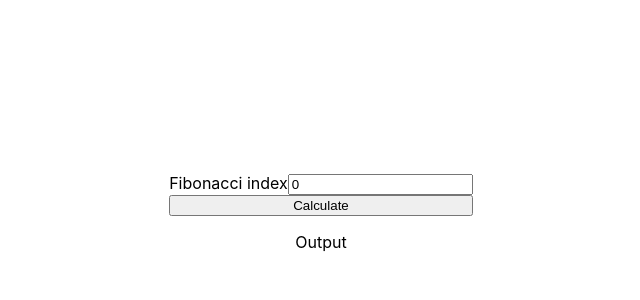
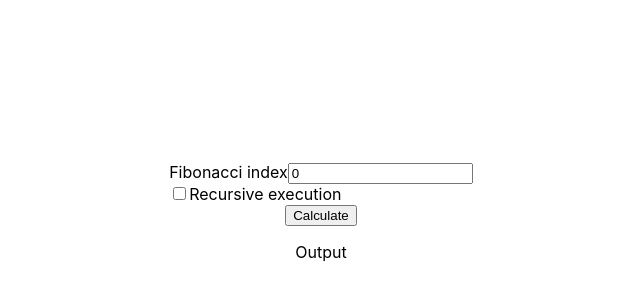
Before and after one commit to AntonioSanjuan/fibonacci, a React (Create React App) app in the folder react-fibonacci/: page / in a window 1280 px wide. Shown: the part 180-480 px from the top of the page, without its empty margins (319-959 px from the left). Built offline with nearby package versions, Linux system fonts and the light colour scheme.

Commit message:
feat: integrated recursive engine :)

```diff
--- a/react-fibonacci/src/Fibonacci.tsx
+++ b/react-fibonacci/src/Fibonacci.tsx
@@ -6,12 +6,13 @@ const Fibonacci = () => {
   const {resolve} = useFibonacciResolver()
 
   const [index, setIndex] = useState<number>(0)
+  const [isRecursive, setIsRecursive] = useState<boolean>(false)
   const [outputSequence, setOutputSequence] =
     useState<number[]|undefined>()
 
   const getNewSequence = () => {
     setOutputSequence(
-      resolve(index)
+      resolve(index, isRecursive)
     )
   }
 
@@ -28,14 +29,21 @@ const Fibonacci = () => {
             onChange={(e) => setIndex(e.target.valueAsNumber)}
           />
         </label>
-
+        <label>
+          <input
+            type="checkbox"
+            checked={isRecursive}
+            onChange={() => setIsRecursive(!isRecursive)}/>
+          Recursive execution
+        </label>
+      </div>
+      <div className='ActionContainer'>
          <button
             type="button"
             onClick={getNewSequence}
             >
               Calculate
           </button>
-
         </div>
       <div className='OutputContainer'>
         <p>Output</p>
--- a/react-fibonacci/src/hooks/fibonacciResolver/useFibonacciResolver.tsx
+++ b/react-fibonacci/src/hooks/fibonacciResolver/useFibonacciResolver.tsx
@@ -1,7 +1,6 @@
 const INIT_STATE = [0, 1]
 
 const iterativeResolve = (requestedIndex: number): number[] => {
-
     let output = [...INIT_STATE];
 
     for(let currentIndex = 1; currentIndex < requestedIndex; currentIndex++) {
@@ -11,9 +10,13 @@ const iterativeResolve = (requestedIndex: number): number[] => {
     return output;
 }
 const recursiveResolve = (fibonacciIndex: number): number[] => {
-    return INIT_STATE;
+    if(fibonacciIndex === 1) {
+        return [...INIT_STATE];
+    }
 
-
+    const output = recursiveResolve(fibonacciIndex - 1)
+    output.push(output[fibonacciIndex - 1] + output[fibonacciIndex - 2])
+    return output
 }
 
 export const useFibonacciResolver = () => {
```
Also changed, not shown: 1 other file (tests, documents, lock files or other folders). Lines whose indentation alone changed are shown as unchanged.
